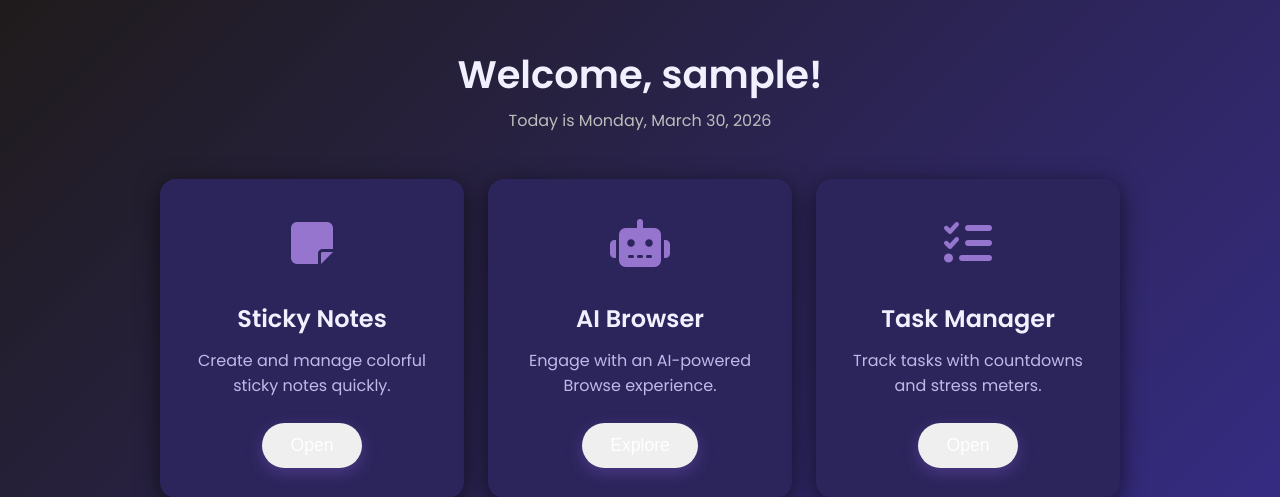
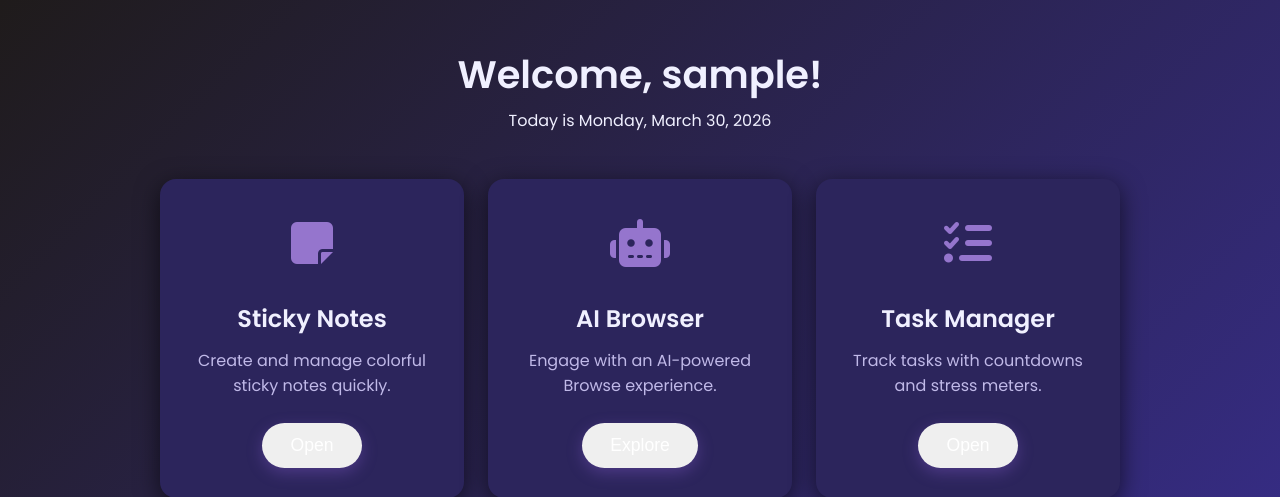
Before and after one commit to kingplutoo010/kernelpenguin, a PHP site: page /dashboard.php in a window 1280 px wide. Shown: the top 497 px of the page. Run offline with PHP 8.4, Linux system fonts and the light colour scheme; the visitor is signed in with stand-in values (Sample User, id 1); some libraries are stand-ins or nearby versions.

Commit message:
Update dashboard.php

```diff
--- a/dashboard.php
+++ b/dashboard.php
@@ -41,7 +41,7 @@ $username = htmlspecialchars($_SESSION['username'], ENT_QUOTES, 'UTF-8');
       margin-bottom: 5px;
     }
     header p {
-      color: #bdbdbd;
+      color: #bdbdbda;
       font-size: 1rem;
       margin-top: 0;
     }
```
